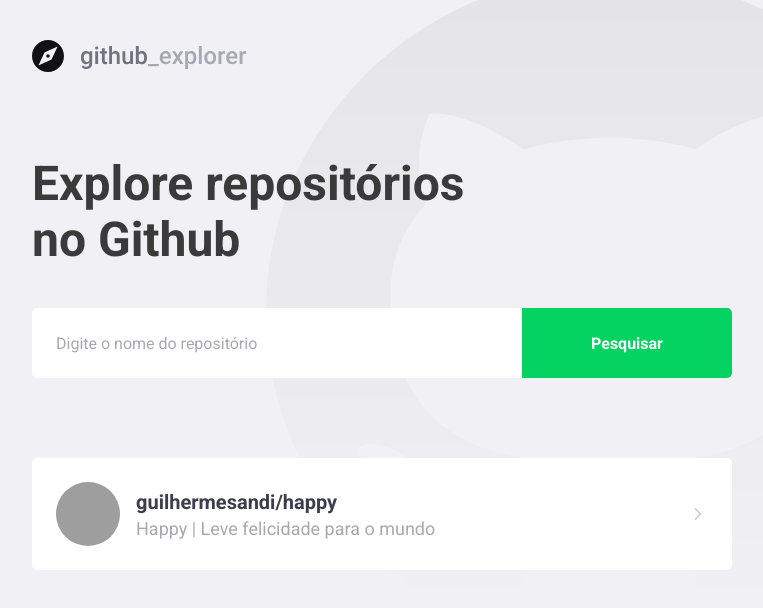
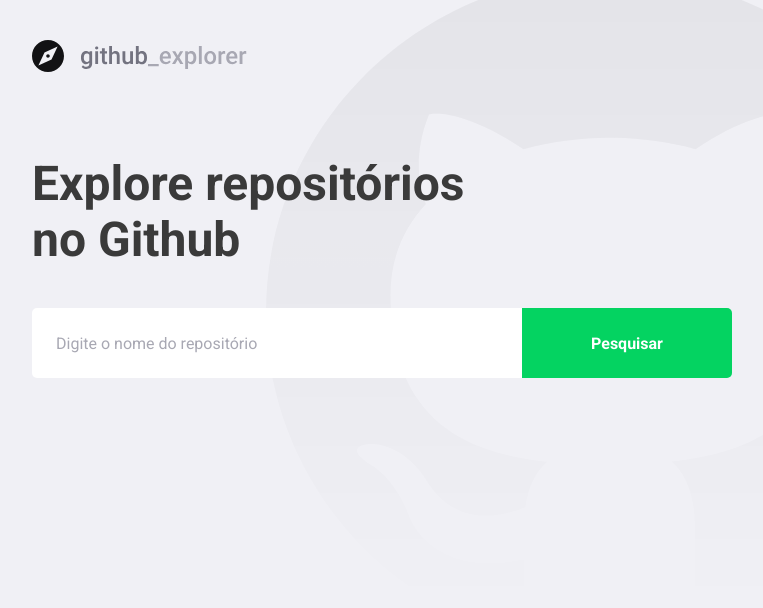
Before and after one commit to guilhermesandi/github_explorer, a React (Create React App) app: page / in a window 1280 px wide. Shown: the top 608 px of the page, without its empty margins (148-911 px from the left). Built offline with nearby package versions, Linux system fonts and the light colour scheme; grey boxes are pictures that could not be loaded.

Commit message:
Connect API Dashboard

```diff
--- a/src/pages/Dashboard/index.tsx
+++ b/src/pages/Dashboard/index.tsx
@@ -1,34 +1,66 @@
-import React from 'react';
+import React, { useState, FormEvent } from 'react';
 import { FiChevronRight } from 'react-icons/fi';
+import api from '../../services/api';
 
 import logoImg from '../../assets/logo.svg';
 
 import { Title, Form, Repositories } from './styles';
 
+interface Repository {
+  full_name: string;
+  description: string;
+  owner: {
+    login: string;
+    avatar_url: string;
+  };
+}
+
 const Dashboard: React.FC = () => {
+  const [newRepo, setNewRepo] = useState('');
+  const [repositories, setRepositories] = useState<Repository[]>([]);
+
+  async function handleAddRepository(
+    event: FormEvent<HTMLFormElement>,
+  ): Promise<void> {
+    event.preventDefault();
+
+    const response = await api.get(`repos/${newRepo}`);
+
+    const repository = response.data;
+
+    setRepositories([...repositories, repository]);
+    setNewRepo('');
+  }
+
   return (
     <>
       <img src={logoImg} alt="Github Explorer" />
       <Title>Explore repositórios no Github</Title>
 
-      <Form>
-        <input placeholder="Digite o nome do repositório" />
+      <Form onSubmit={handleAddRepository}>
+        <input
+          value={newRepo}
+          onChange={e => setNewRepo(e.target.value)}
+          placeholder="Digite o nome do repositório"
+        />
         <button type="submit">Pesquisar</button>
       </Form>
 
       <Repositories>
-        <a href="teste">
+        {repositories.map(repository => (
+          <a key={repository.full_name} href="teste">
             <img
-            src="https://avatars2.githubusercontent.com/u/38008649?s=460&u=039f3469bbecaa8d4a626f3d53a70c7fb986282c&v=4"
-            alt="Guilherme Sandi"
+              src={repository.owner.avatar_url}
+              alt={repository.owner.login}
             />
             <div>
-            <strong>guilhermesandi/happy</strong>
-            <p>Happy | Leve felicidade para o mundo</p>
+              <strong>{repository.full_name}</strong>
+              <p>{repository.description}</p>
             </div>
 
             <FiChevronRight size={20} />
           </a>
+        ))}
       </Repositories>
     </>
   );
--- a/src/pages/Dashboard/styles.ts
+++ b/src/pages/Dashboard/styles.ts
@@ -76,7 +76,8 @@ export const Repositories = styled.div`
     }
 
     div {
-      margin-left: 16px;
+      margin: 0 16px;
+      flex: 1;
 
       strong {
         font-size: 20px;
--- a/src/services/api.ts
+++ b/src/services/api.ts
@@ -0,0 +1,7 @@
+import axios from 'axios';
+
+const api = axios.create({
+  baseURL: 'https://api.github.com',
+});
+
+export default api;
```
Also changed, not shown: .eslintrc.json, 1 other file (tests, documents, lock files or other folders). Lines whose indentation alone changed are shown as unchanged.
